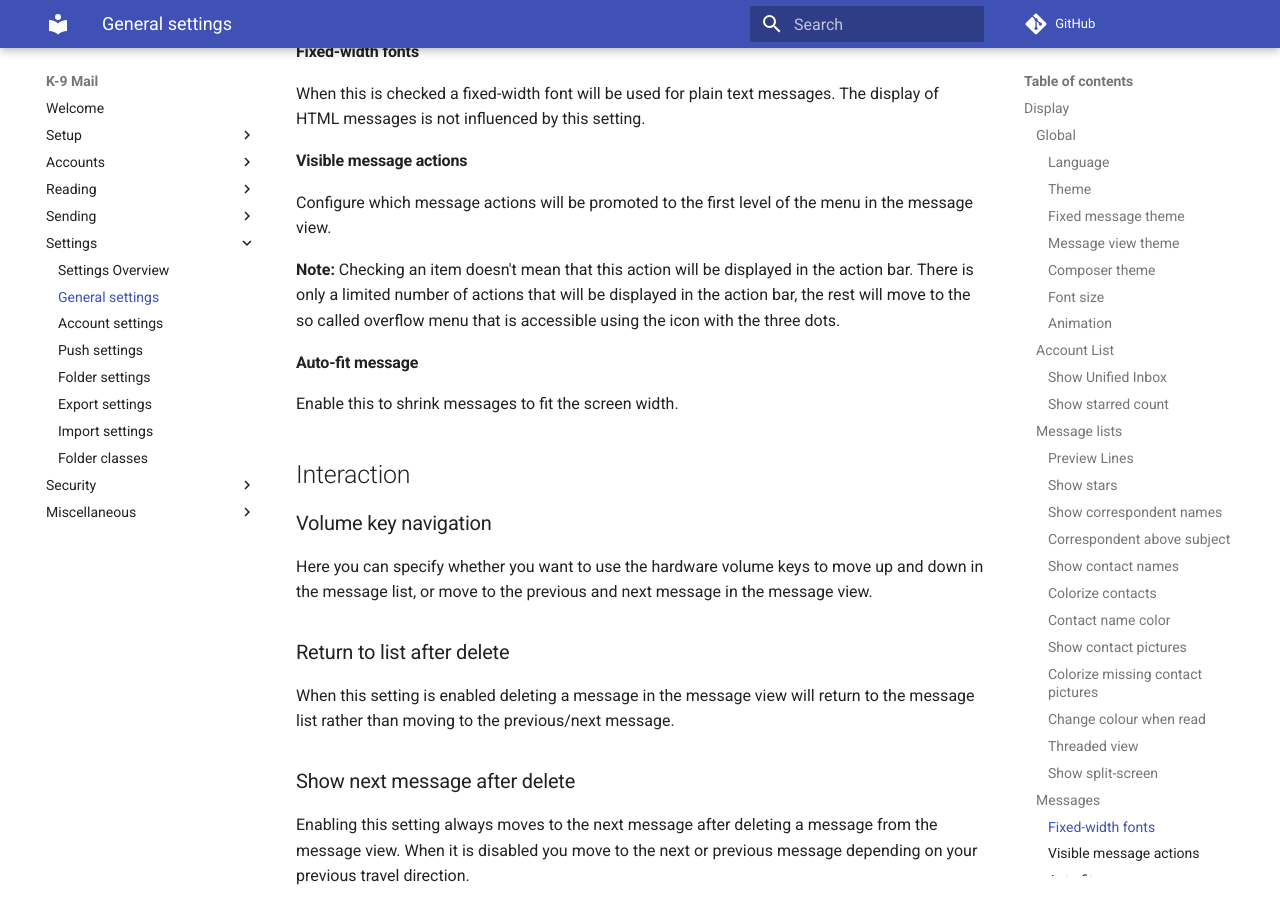
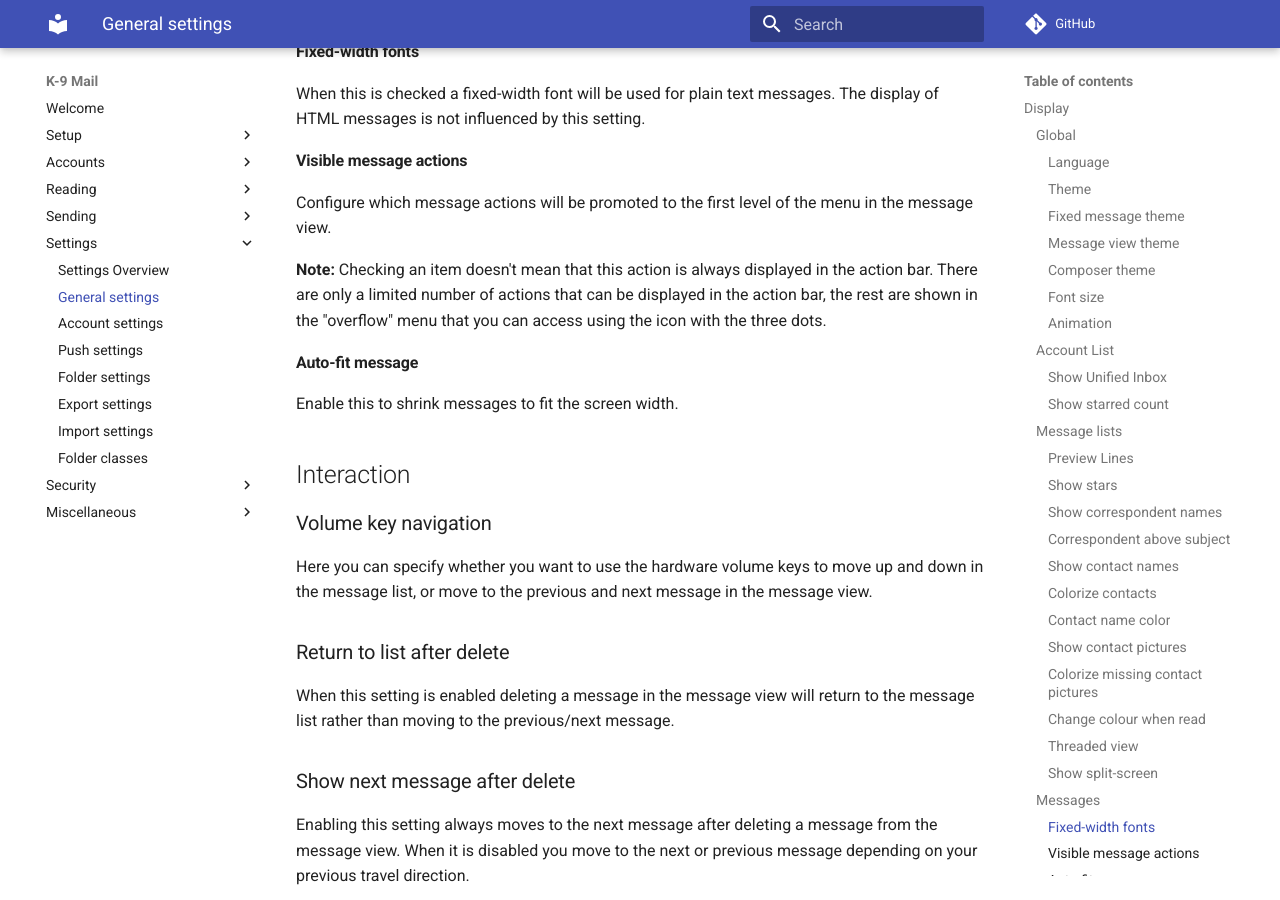
Before and after one commit to k9mail/k9mail-docs, an MkDocs documentation site: the page built from docs/en/current/settings/general.md, in a window 1280 px wide and 900 px high, scrolled down 4308 px. Built offline with MkDocs 1.6.1 and Material for MkDocs 9.7.7, drawn with Linux system fonts in a browser that asks for light colours; comment, search, counter and statistics services are not loaded.

```diff
--- a/docs/en/current/settings/general.md
+++ b/docs/en/current/settings/general.md
@@ -145,9 +145,9 @@
 #### Visible message actions
 Configure which message actions will be promoted to the first level of the menu in the message view.
 
-**Note:** Checking an item doesn't mean that this action will be displayed in the action bar. There is only a limited
-number of actions that will be displayed in the action bar, the rest will move to the so called overflow menu that is
-accessible using the icon with the three dots.
+**Note:** Checking an item doesn't mean that this action is always displayed in the action bar. There are only a limited
+number of actions that can be displayed in the action bar, the rest are shown in the "overflow" menu that you can
+access using the icon with the three dots.
 
 #### Auto-fit message
 Enable this to shrink messages to fit the screen width.
```
Also changed, not shown: docs/en/current/reading/reading.md (+4 -0 lines).
